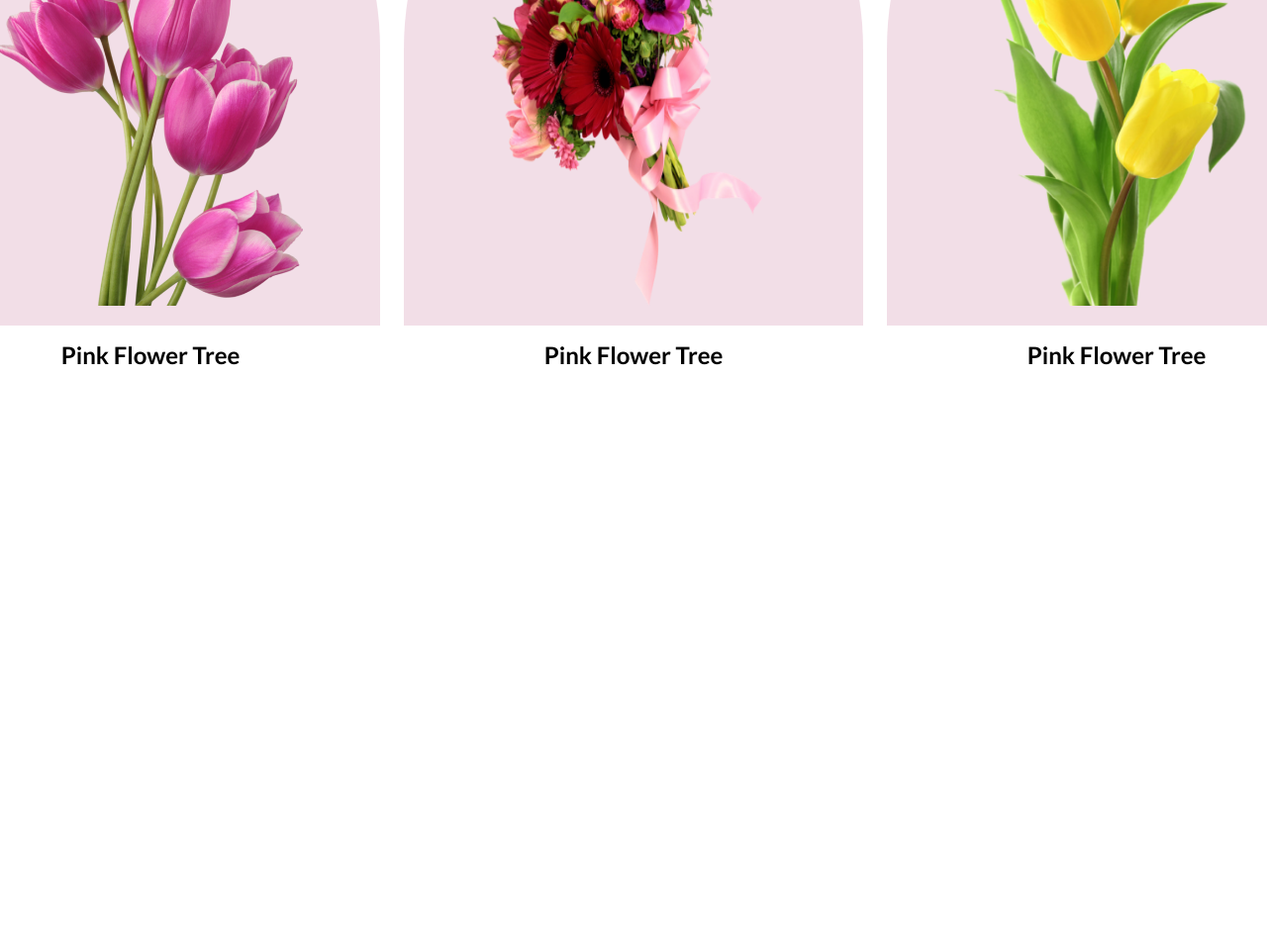
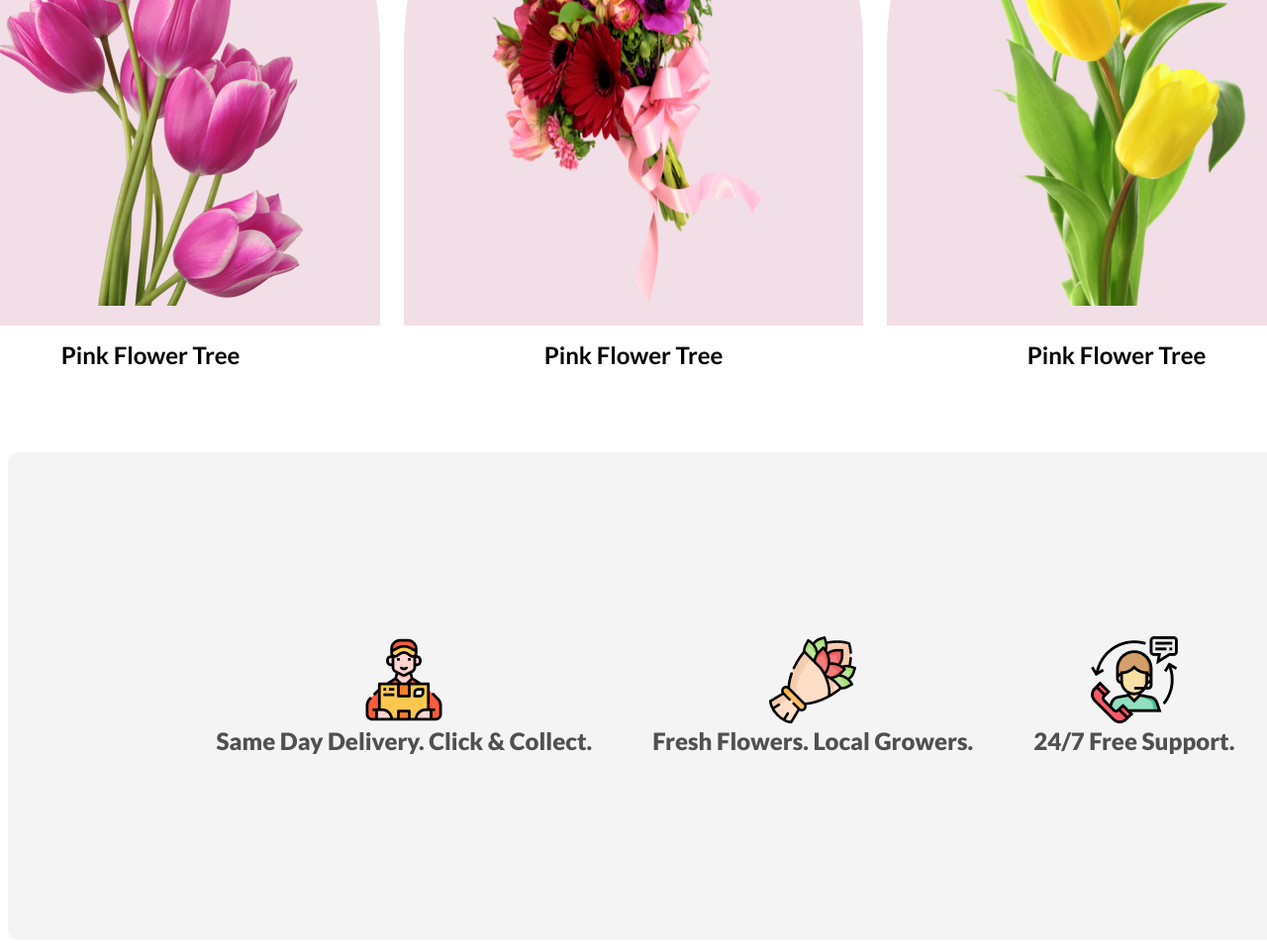
Before and after one commit to OmarFaruk41/flower-shop, a plain HTML site: page index.html in a window 1280 px wide. Shown: the part 1445-2398 px from the top of the page at 99% size. Before the commit the page ends 1902 px from the top, so only its background shows below. Drawn offline with Linux system fonts and the light colour scheme.

Commit message:
add service section

```diff
--- a/index.html
+++ b/index.html
@@ -45,7 +45,22 @@
 
             </div>
         </section>
-
+         <div class="service">
+            <div class="service-container ">
+                <div class="service-img ">
+                    <img src="./Flower Asset/Group 57.png" alt="">
+                    <p class="service-p">Same Day Delivery. Click & Collect.</p>
+                </div>
+                <div class="service-img">
+                    <img src="./Flower Asset/Group 58.png" alt="">
+                    <p class="service-p">Fresh Flowers. Local Growers.</p>
+                </div>
+                <div class="service-img">
+                    <img src="./Flower Asset/Group 59.png" alt="">
+                    <p class="service-p">24/7 Free Support.</p>
+                </div>
+            </div>
+         </div>
     </main>
 </body>
 </html>
--- a/styles.css
+++ b/styles.css
@@ -108,9 +108,36 @@ font-weight: 800;
     margin-top: 32px;
     text-decoration: none;
 }
+/* service-container */
 
+.service{
+    background-color: rgba(39, 39, 39, 0.05);
+    width: 1100px;
+    height: 320px;
+    margin: 0 auto;
+    padding: 86px 175px 87px 175px;
+    margin-bottom: 128px;
+    border-radius: 10px;
 
+}
+.service-container{
+    width: 1090px;
+    height: 147px;
+    display: flex;
+    justify-content: space-around;
+   text-align: center;
+   align-items: center;
+    margin: 0 auto;
+    padding-top: 86px;
 
+}
+.service-p{
+    padding: 0px;
+    margin: 0px;
+    color: rgba(39, 39, 39, 0.8);
+  font-weight: 900 ;
+  font-size: 24px;
+}
 
 
 
```
